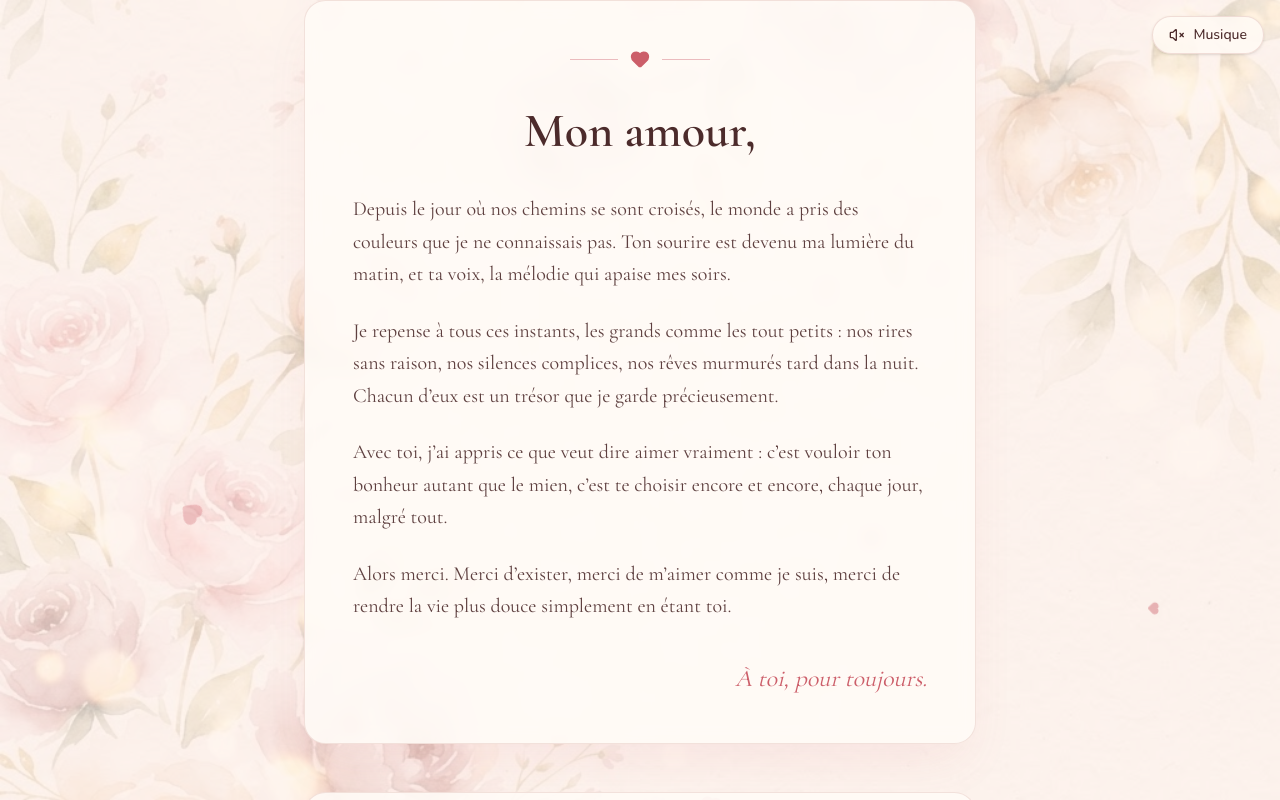
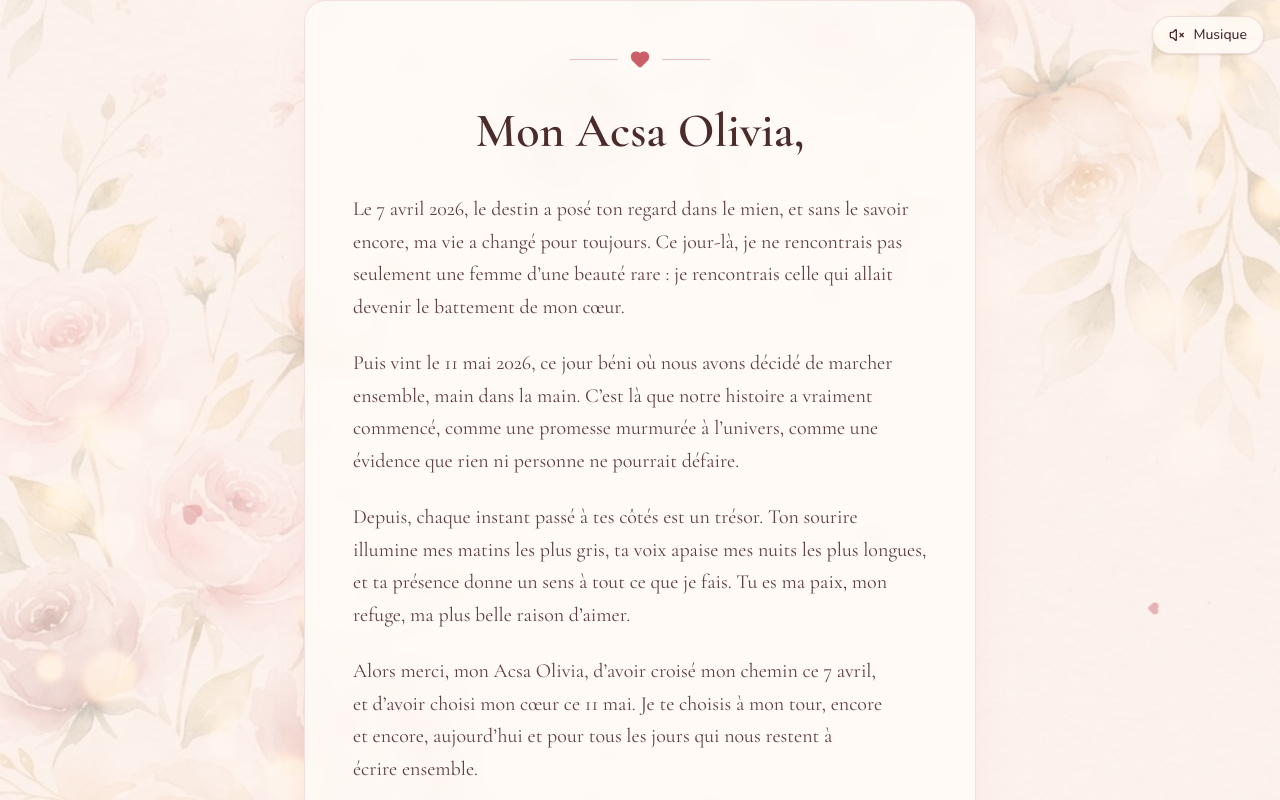
Before and after one commit to yenhamaillo05-dev/love-letter, a Next.js app: page / in a window 1280 px wide. Both pictures are taken after a click on the button "Je t’aime". Shown: the part 800-1600 px from the top of the page. Built offline with nearby package versions, Linux system fonts and the light colour scheme.

Commit message:
feat: update letter content with personal milestones and dedication
Co-authored-by: yenhamaillo05-dev <309789267+yenhamaillo05-dev@users.noreply.github.com>

```diff
--- a/components/letter-content.tsx
+++ b/components/letter-content.tsx
@@ -3,10 +3,10 @@
 import { Heart } from 'lucide-react'
 
 const paragraphs = [
-  'Depuis le jour où nos chemins se sont croisés, le monde a pris des couleurs que je ne connaissais pas. Ton sourire est devenu ma lumière du matin, et ta voix, la mélodie qui apaise mes soirs.',
-  'Je repense à tous ces instants, les grands comme les tout petits : nos rires sans raison, nos silences complices, nos rêves murmurés tard dans la nuit. Chacun d’eux est un trésor que je garde précieusement.',
-  'Avec toi, j’ai appris ce que veut dire aimer vraiment : c’est vouloir ton bonheur autant que le mien, c’est te choisir encore et encore, chaque jour, malgré tout.',
-  'Alors merci. Merci d’exister, merci de m’aimer comme je suis, merci de rendre la vie plus douce simplement en étant toi.',
+  'Le 7 avril 2026, le destin a posé ton regard dans le mien, et sans le savoir encore, ma vie a changé pour toujours. Ce jour-là, je ne rencontrais pas seulement une femme d’une beauté rare : je rencontrais celle qui allait devenir le battement de mon cœur.',
+  'Puis vint le 11 mai 2026, ce jour béni où nous avons décidé de marcher ensemble, main dans la main. C’est là que notre histoire a vraiment commencé, comme une promesse murmurée à l’univers, comme une évidence que rien ni personne ne pourrait défaire.',
+  'Depuis, chaque instant passé à tes côtés est un trésor. Ton sourire illumine mes matins les plus gris, ta voix apaise mes nuits les plus longues, et ta présence donne un sens à tout ce que je fais. Tu es ma paix, mon refuge, ma plus belle raison d’aimer.',
+  'Alors merci, mon Acsa Olivia, d’avoir croisé mon chemin ce 7 avril, et d’avoir choisi mon cœur ce 11 mai. Je te choisis à mon tour, encore et encore, aujourd’hui et pour tous les jours qui nous restent à écrire ensemble.',
 ]
 
 export function LetterContent() {
@@ -21,7 +21,7 @@ export function LetterContent() {
         </div>
 
         <h1 className="text-balance text-center font-serif text-4xl font-semibold leading-tight text-foreground sm:text-5xl">
-          Mon amour,
+          Mon Acsa Olivia,
         </h1>
 
         <div className="mt-8 space-y-6">
```
